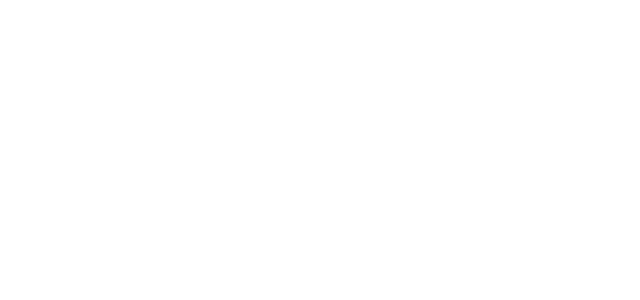
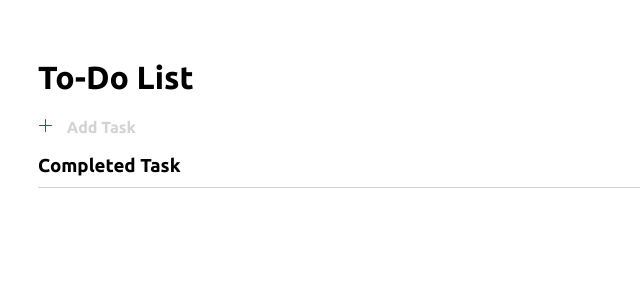
Before and after one commit to Sanop/Angular_ToDoList, an Angular app: page / in a window 1280 px wide. Shown: the top 300 px of the page, without its empty margins (0-640 px from the left). Built offline with nearby package versions, Linux system fonts and the light colour scheme.

Commit message:
create plus mark and set styles to it

```diff
--- a/package.json
+++ b/package.json
@@ -19,6 +19,7 @@
     "@angular/platform-browser": "~11.2.8",
     "@angular/platform-browser-dynamic": "~11.2.8",
     "@angular/router": "~11.2.8",
+    "@fortawesome/fontawesome-free": "^5.15.3",
     "rxjs": "~6.6.0",
     "tslib": "^2.0.0",
     "zone.js": "~0.11.3"
--- a/src/app/app.component.html
+++ b/src/app/app.component.html
@@ -1 +1,10 @@
+<h1>To-Do List</h1>
+<div class="add-task lbl-add-task">
+  <svg class="icon-plus" width="13" height="13">
+    <path d="M6 6V.5a.5.5 0 0 1 1 0V6h5.5a.5.5 0 1 1 0 1H7v5.5a.5.5 0 1 1-1 0V7H.5a.5.5 0 0 1 0-1H6z" fill="currentColor" fill-rule="evenodd">
+    </path>
+   </svg>
+  Add Task
+</div>
+<h3 class="section">Completed Task</h3>
 <router-outlet></router-outlet>
--- a/src/app/app.component.scss
+++ b/src/app/app.component.scss
@@ -0,0 +1,31 @@
+.section{
+  border-bottom: 1px solid lightgray;
+  padding-bottom: 10px;
+}
+
+.add-task:hover{
+  cursor: pointer;
+  color: red;
+
+  .icon-plus{
+    color: white;
+    border: 1px solid red;
+    background-color: red;
+    border-radius: 10px;
+  }
+}
+
+.lbl-add-task{
+  color: lightgray;
+  font-size: 16px;
+
+  svg{
+    margin-right: 10px;
+    border: 1px solid transparent;
+    background-color: transparent;
+  }
+}
+
+.icon-plus{
+  color: red;
+}
--- a/src/app/app.component.ts
+++ b/src/app/app.component.ts
@@ -6,5 +6,4 @@
   styleUrls: ['./app.component.scss']
 })
 export class AppComponent {
-  title = 'to-do-list';
 }
--- a/src/styles.scss
+++ b/src/styles.scss
@@ -1 +1,10 @@
 /* You can add global styles to this file, and also import other style files */
+@import url('https://fonts.googleapis.com/css2?family=Ubuntu:wght@700&display=swap');
+
+*{
+  font-family: 'Ubuntu', sans-serif;
+}
+
+body{
+  padding: 30px;
+}
```
Also changed, not shown: 1 other file (tests, documents, lock files or other folders).
